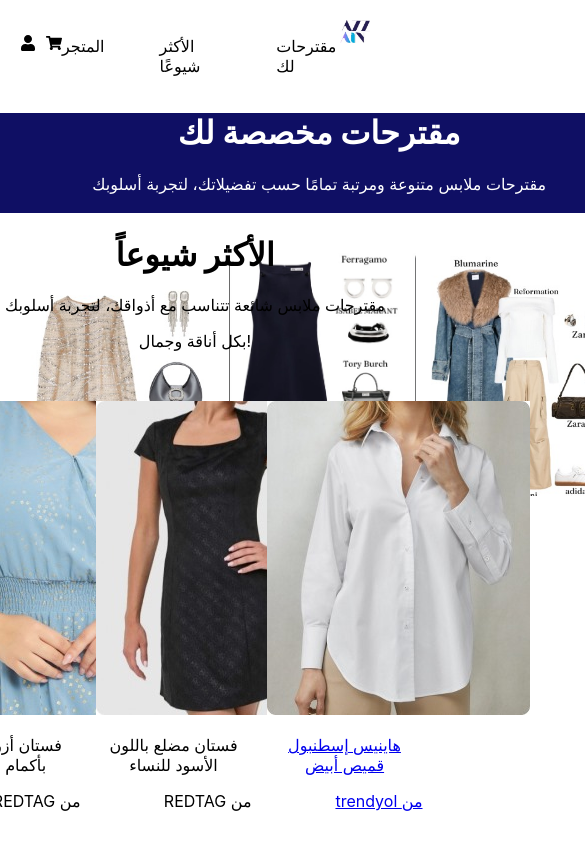
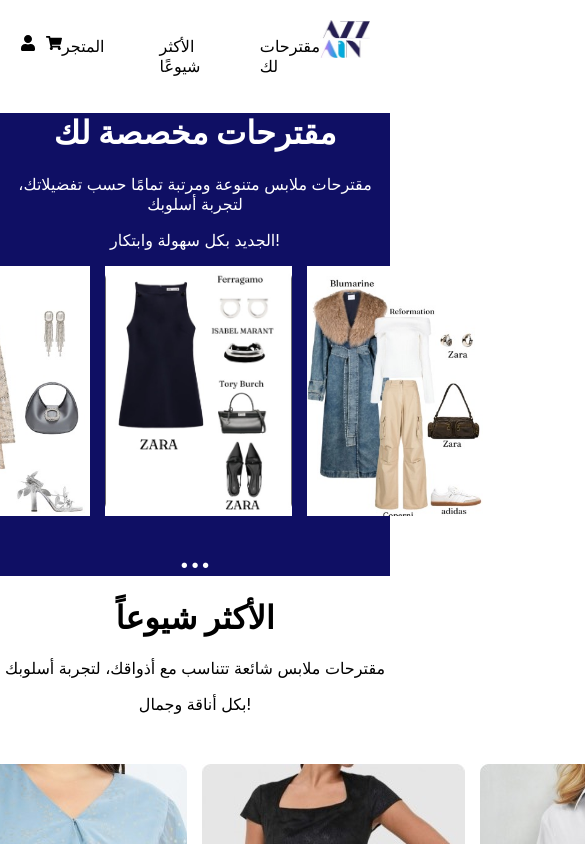
Before and after one commit to Dhanasriganesh/arab, a React (Create React App) app: page /home in a window 390 px wide. Shown: the top 844 px of the page, 585 px wide, since content can reach past the window. Built offline with nearby package versions, Linux system fonts and the light colour scheme.

Commit message:
res-commit

```diff
--- a/src/components/authys/Authstyles.css
+++ b/src/components/authys/Authstyles.css
@@ -87,8 +87,8 @@
     color: rgb(138, 22, 221);
 }
 .auth-content{
-    margin-left: 20px;
-    margin-right: 20px;
+    /* margin-left: 20px; */
+    /* margin-right: 20px; */
     /* display: flex; */
     justify-content:center;
     margin-bottom: 30px;
@@ -158,6 +158,8 @@
     /* scrollbar-width: ; */
     /* overflow-x: hidden;
     overflow-y: hidden; */
+    scroll-behavior: smooth;
+    overflow: visible;
     scrollbar-width: none;
 
 }
--- a/src/components/authys/Homemainsty.css
+++ b/src/components/authys/Homemainsty.css
@@ -37,7 +37,7 @@
 }
 .dress-content{
     background-color: rgb(15, 15, 100);
-    width: 850px;
+    width: 100%;
     color: white;
     margin-top: 20px;
     justify-content: center;
@@ -141,83 +141,31 @@
     gap: 20px;
     text-align: end;
 }
-
     @media screen and (max-width: 768px) {
-    .auth-box {
-      width: 100%;
-      /* padding-left: 10px; */
-      margin-left: 15px;
-      margin-right: 15px;
-    }
-    .homepage{
-      width: 100%;
-      margin-left: auto;
-      margin-right: auto;
-    }
-    .dress-content{
-      height: 100px;
-      width: max-content;
-    }
-    /* .nav{
-        display: flex;
-        max-width: fit-content;
-        justify-content: space-between;
-    } */
-    .img-text
-    {
-        max-width: 100%;
-        margin: auto;
-        grid-template-columns: 1fr;
-    }
-    .shirt-content
-    {
-        max-width: 100%;
-        margin: auto;
-        grid-template-columns: 1fr;
+        .name,
+        .country,
+        .city,
+        .phone {
+          margin-bottom: 10px;
         }
 
-
-    .logo {
-      width: 30px;
+        .headd h3,
+        .subhead h3 {
+          font-size: 16px;
         }
 
-    /* .subnav {
+        .AgeSelectContainer {
           flex-direction: column;
-      margin-top: 20px;
-    } */
-
-    /* .subernav {
-      flex-direction: column;
-      margin-top: 20px;
-      gap: 20px;
-    } */
-
-    .main-content {
-      padding: 10px;
         }
 
-    .auth-content {
-      margin-left: 10px;
-      margin-right: 10px;
+        .boxicon {
+          width: 30px;
+          height: 30px;
         }
-
-    .form-content {
-      grid-template-columns: 1fr;
       }
 
       .register-button {
-      margin-left: auto;
-      margin-right: auto;
+        width: 100%;
+        text-align: center;
+        margin-top: 15px;
       }
-    .sub-footer{
-        width: 40%;
-        margin-left: 10px;
-        margin-right: 10px;
-    }
-    .text-img{
-        width: 100%;
-        height: 10px;
-        margin-left: auto;
-        margin-right: auto;
-    }
-  }
```
Lines whose indentation alone changed are shown as unchanged.
